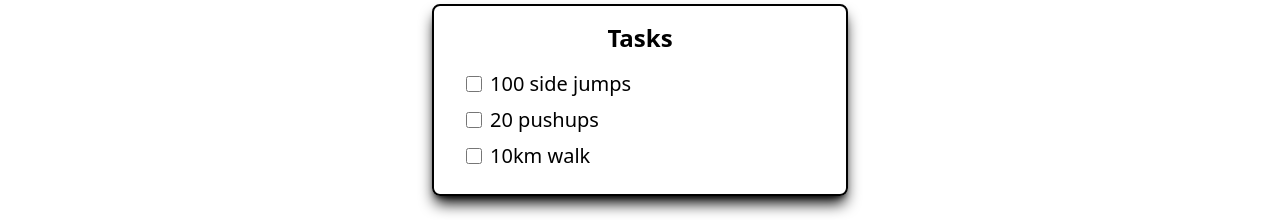
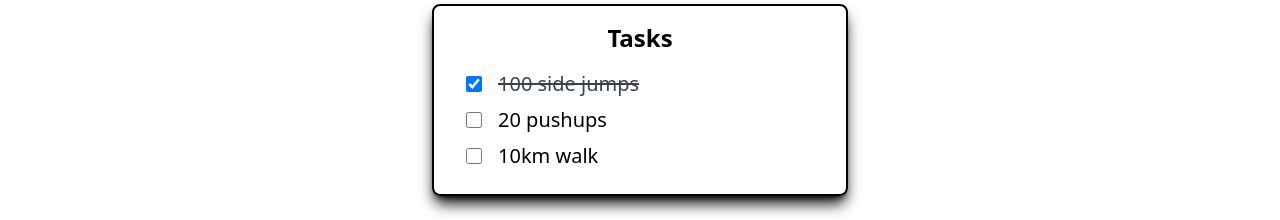
Before and after one commit to Bbek-Crestha/next-todo, a Next.js app: page / in a window 1280 px wide. Shown: the part 325-545 px from the top of the page. Built offline with nearby package versions, Linux system fonts and the light colour scheme.

Commit message:
feat(taskComponent): add handler to change task status

```diff
--- a/components/utilities/TaskComponent.tsx
+++ b/components/utilities/TaskComponent.tsx
@@ -1,18 +1,29 @@
 import { taskType } from "@database/DataTypes";
+import { ChangeEvent, useState } from "react";
 
 type Props = {
 	task: taskType;
 };
 
 const TaskComponent = (props: Props) => {
-	const {
-		task: { description, status },
-	} = props;
+	const { task } = props;
+	const [currentTask, setCurrentTask] = useState<taskType>(task);
+
+	const handleChange = (e: ChangeEvent) => {
+		setCurrentTask({ ...currentTask, status: !currentTask.status });
+	};
 
 	return (
-		<div className="flex items-center gap-2 px-4 mb-2">
-			<input type="checkbox" className="h-4 w-4 cursor-pointer" />
-			<p className="text-xl">{description}</p>
+		<div className="flex items-center gap-4 px-4 mb-2 text-xl">
+			<input
+				type="checkbox"
+				checked={currentTask.status}
+				onChange={handleChange}
+				className="h-4 w-4 cursor-pointer"
+			/>
+			<p className={currentTask.status ? "line-through text-gray-700" : ""}>
+				{currentTask.description}
+			</p>
 		</div>
 	);
 };
```
